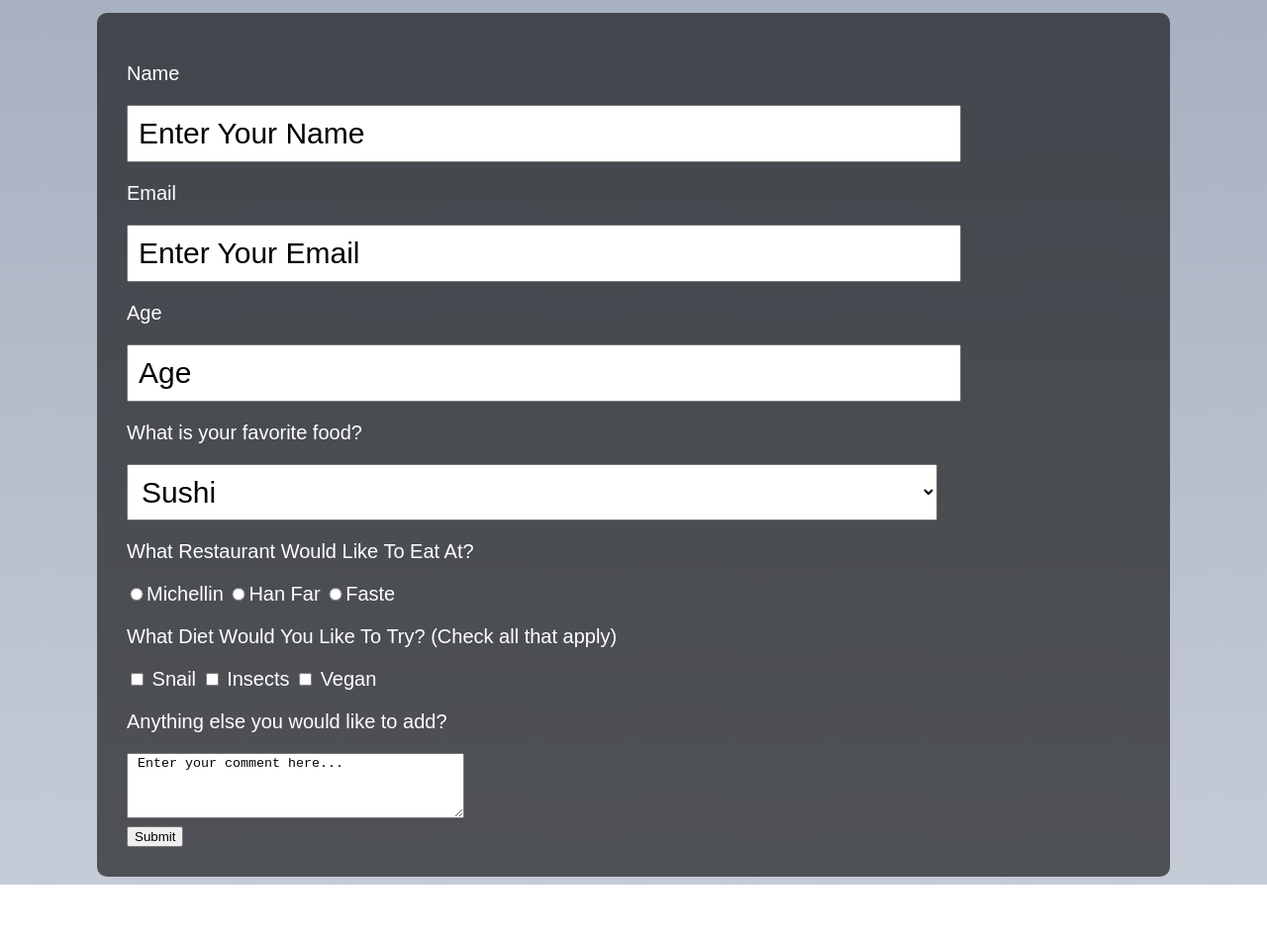
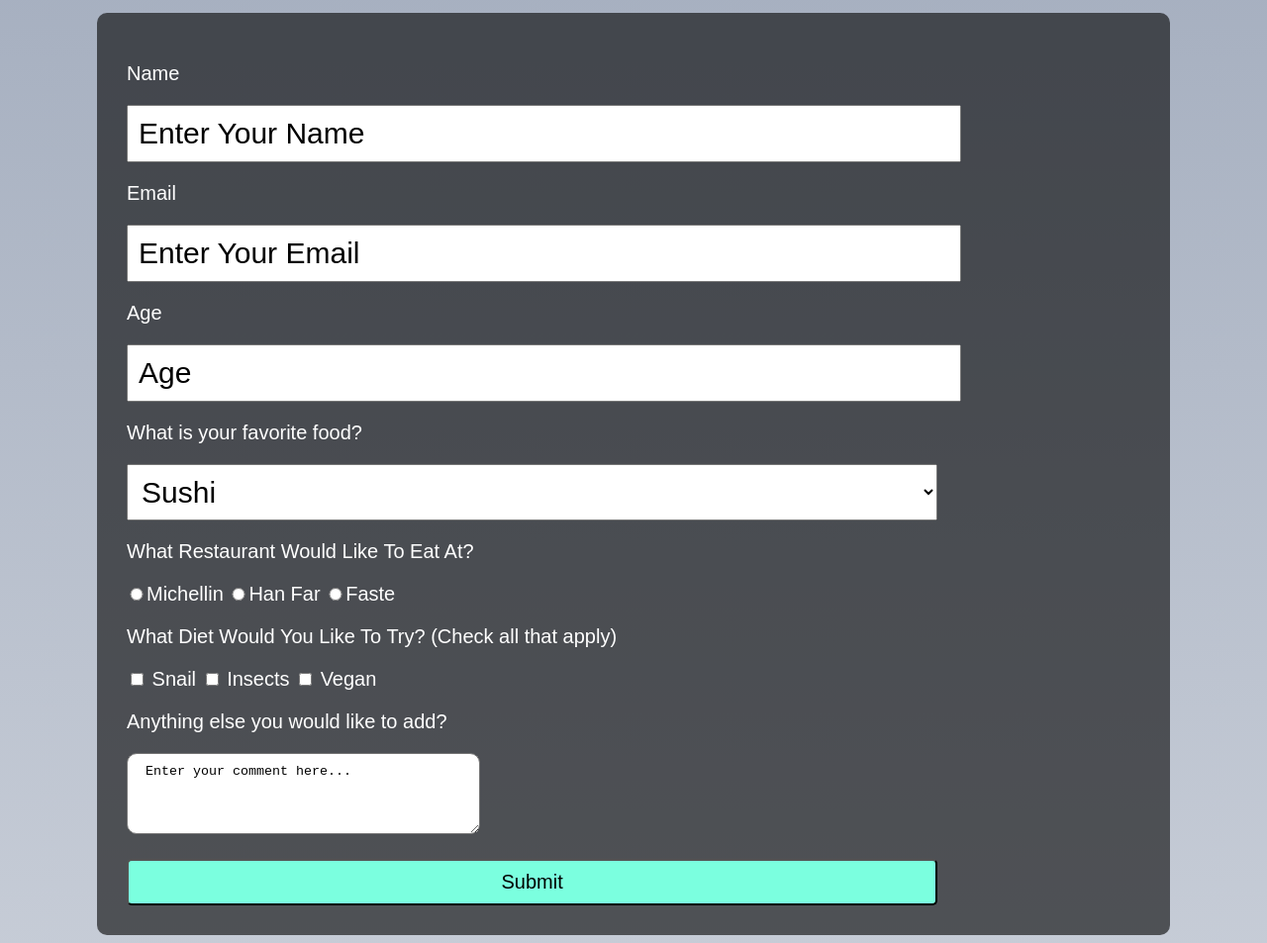
Before and after one commit to sanderheieren/surveyform, a plain HTML site: page index.html in a window 1280 px wide. Shown: the part 101-1054 px from the top of the page at 99% size. Before the commit the page ends 995 px from the top, so only its background shows below. Drawn offline with Linux system fonts and the light colour scheme.

Commit message:
need more work

```diff
--- a/styles.css
+++ b/styles.css
@@ -34,3 +34,15 @@ body {
 ::placeholder {
   color: black;
 }
+#submit {
+  padding: 10px;
+  border-radius: 5px;
+  background-color: rgb(123, 256, 223);
+  margin-top: 1em;
+  width: 80%;
+  font-size: 1em;
+}
+#comments {
+  border-radius: 10px;
+  padding: 10px;
+}
```
